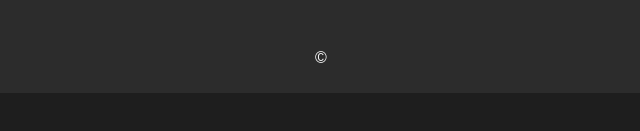
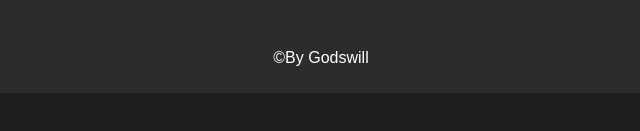
Before and after one commit to Ripjerry/ripjerry.github.io, a plain HTML site: page index.html in a window 1280 px wide. Shown: the part 355-486 px from the top of the page, 319-959 px from the left. Drawn offline with Linux system fonts and the light colour scheme.

Commit message:
Update index.html

```diff
--- a/index.html
+++ b/index.html
@@ -277,7 +277,7 @@
         document.body.style.color = color; // Change text color
     }
 </script>
-    <footer><p>&copy</p></footer>
+    <footer><p>&copyBy Godswill</p></footer>
 
 </body>
 </html>
```
